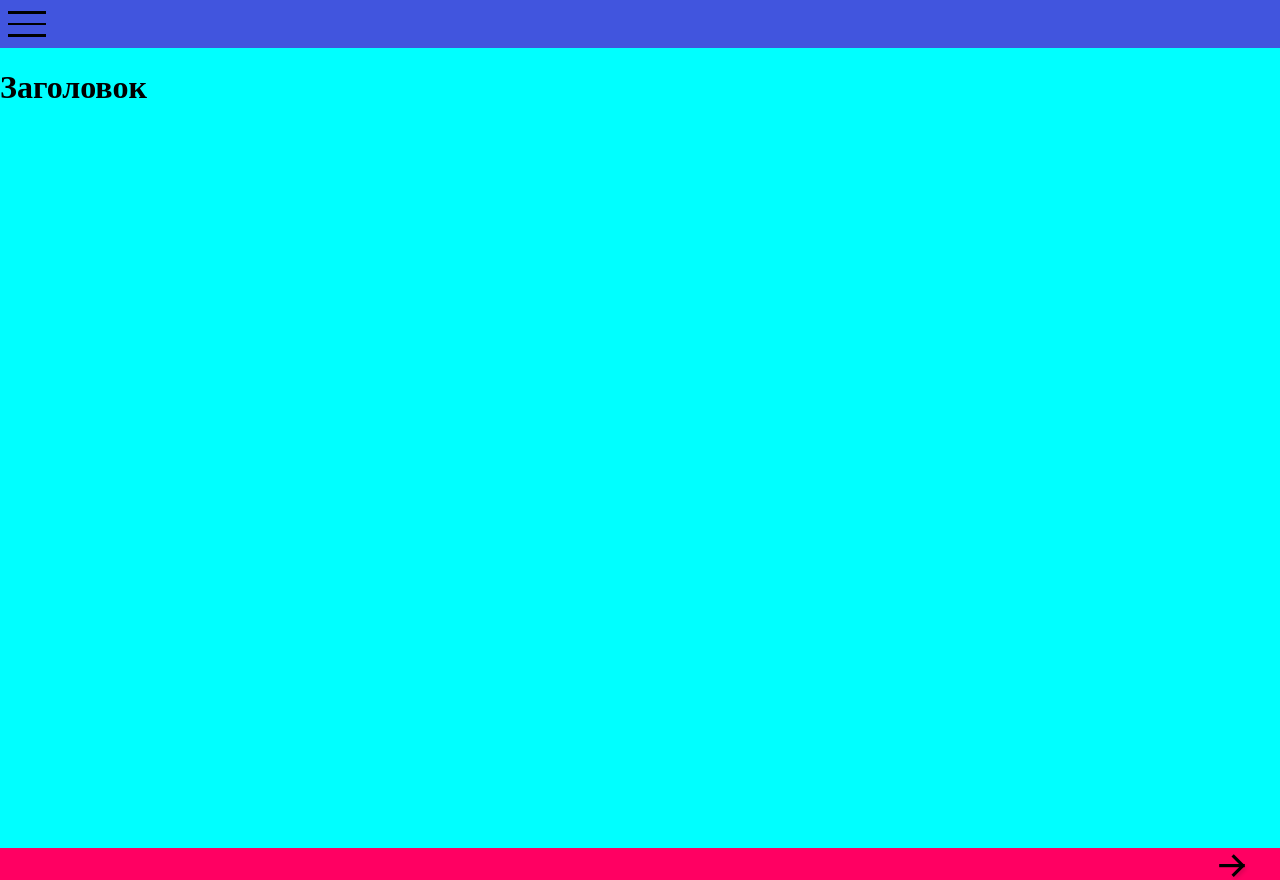
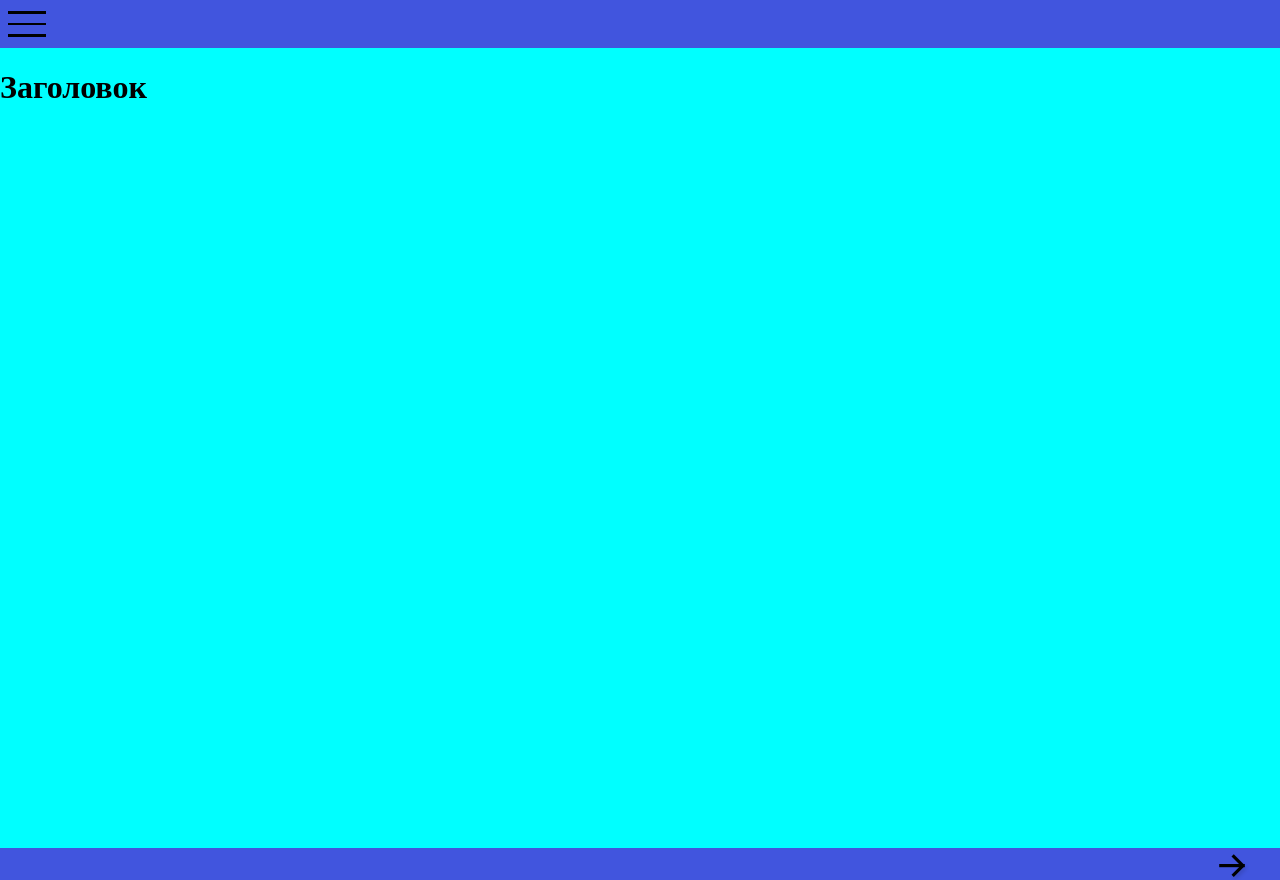
Before and after one commit to Red-Sock/rscli, a React (Vite) app: page / in a window 1280 px wide. Built offline with nearby package versions, Linux system fonts and the light colour scheme.

Commit message:
f sticky. not working

```diff
--- a/src/index.module.css
+++ b/src/index.module.css
@@ -4,5 +4,5 @@
 root, body {
   margin: 0;
   height: 100%;
-  background: aqua;
+  background: rgb(65, 85, 222);
 }
--- a/src/pages/home/home.module.css
+++ b/src/pages/home/home.module.css
@@ -1,6 +1,4 @@
 .Home {
-    background-color: aqua;
-
     display: flex;
     flex-flow: column;
     justify-content: space-between;
--- a/src/sections/footer/footer.module.css
+++ b/src/sections/footer/footer.module.css
@@ -5,7 +5,7 @@
     width: 100%;
 
     max-height: 2em;
-    background-color: #ff0062;
+    background-color: rgb(65, 85, 222);
 
     display: flex;
     flex-direction: row-reverse;
```
